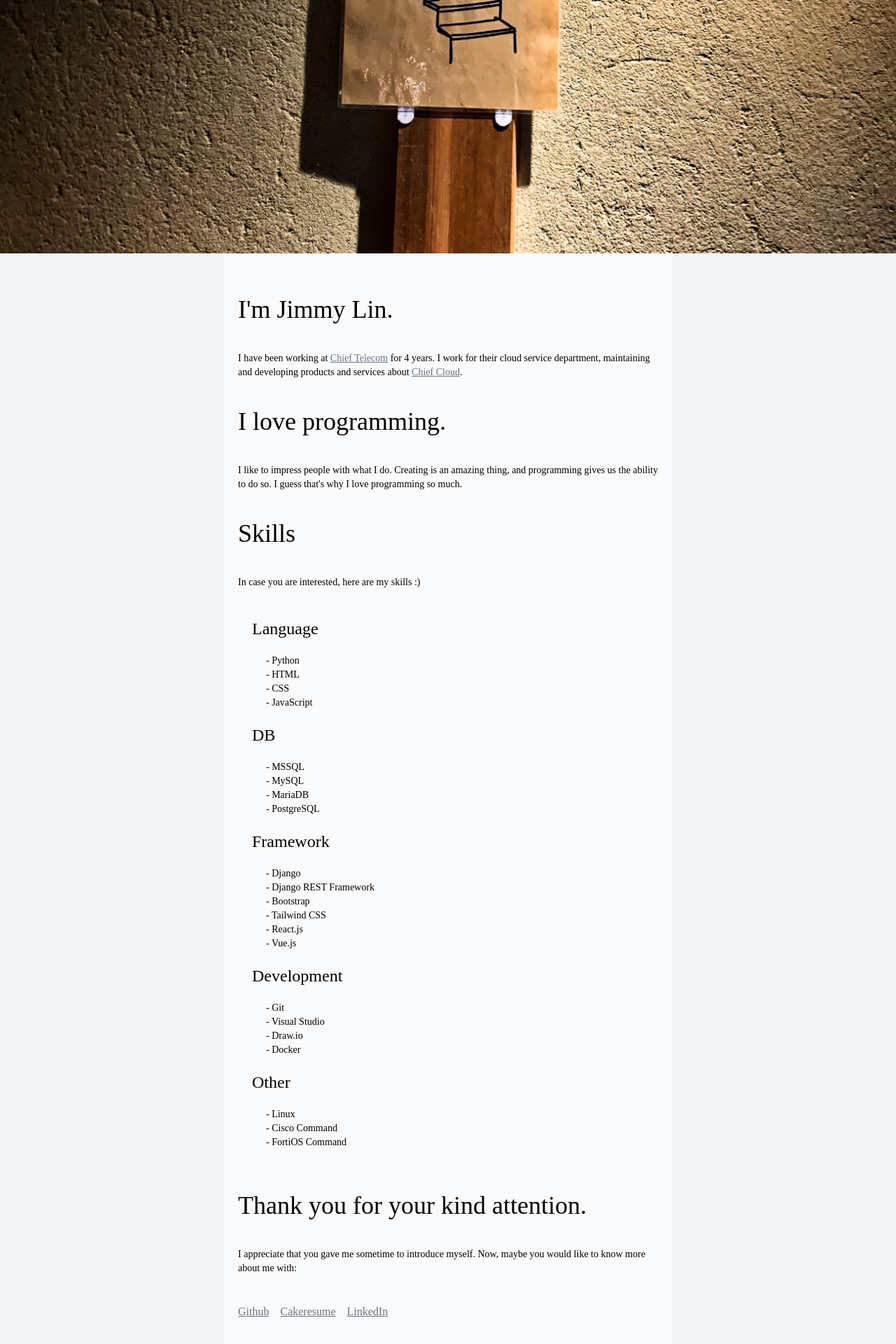
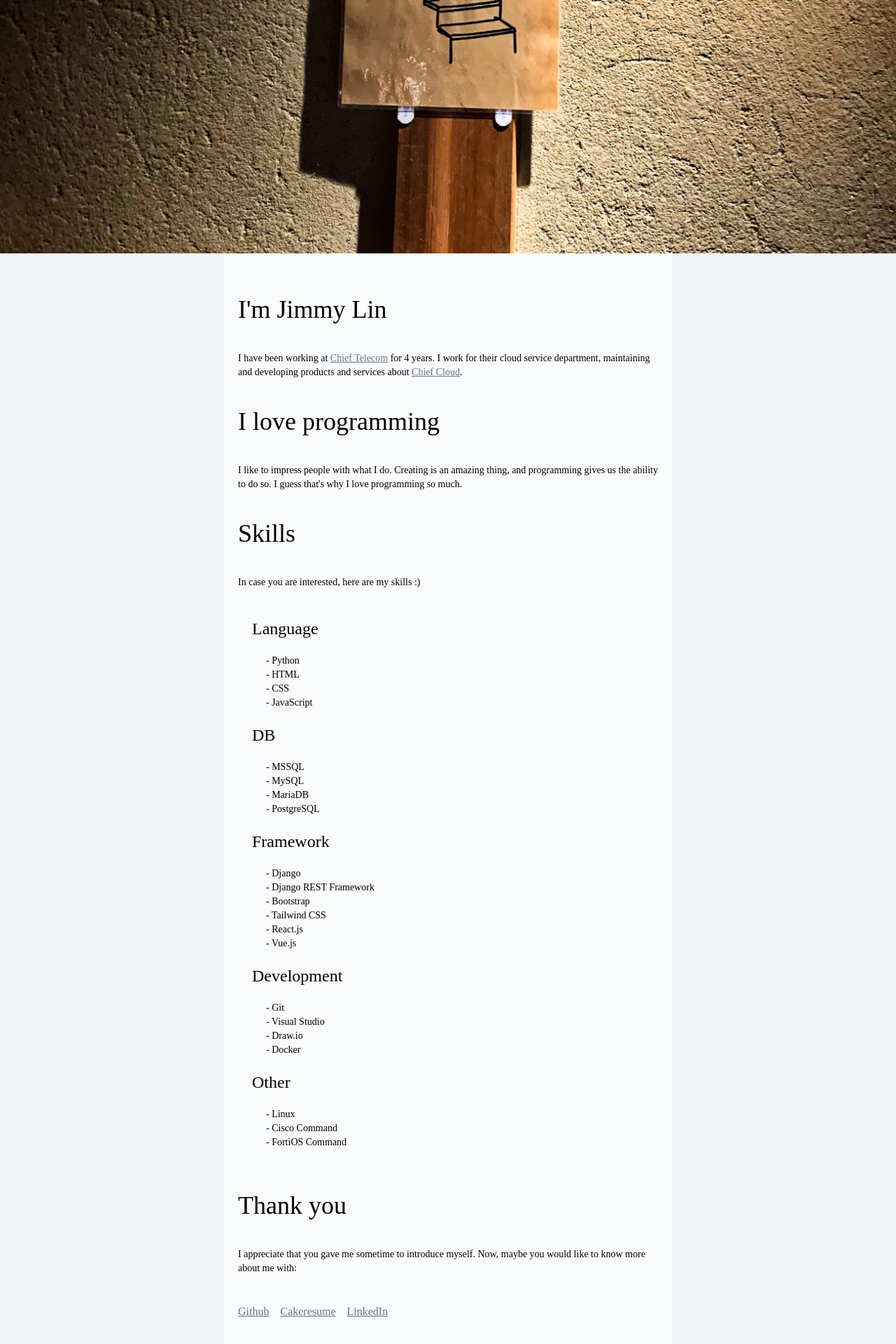
Before and after one commit to thejimmylin/j3y, a React (Create React App) app: page / in a window 1280 px wide. Shown: the part 438-2358 px from the top of the page at 70% size. Built offline with nearby package versions, Linux system fonts and the light colour scheme.

Commit message:
Update App.js

```diff
--- a/src/App.js
+++ b/src/App.js
@@ -17,7 +17,7 @@ const App = () => {
         <div className="max-w-screen-sm mx-auto bg-gray-50">
           <p className="p-5"></p>
 
-          <p className="p-5 text-4xl serif">I'm Jimmy Lin.</p>
+          <p className="p-5 text-4xl serif">I'm Jimmy Lin</p>
           <p className="p-5 text-sm">
             I have been working at{" "}
             <a href="https://www.chief.com.tw" target="_blank" rel="noreferrer" className="text-gray-500 underline hover:text-gray-600">
@@ -30,7 +30,7 @@ const App = () => {
             .
           </p>
 
-          <p className="p-5 text-4xl serif">I love programming.</p>
+          <p className="p-5 text-4xl serif">I love programming</p>
           <p className="p-5 text-sm">
             I like to impress people with what I do. Creating is an amazing thing, and programming gives us the ability to do so. I guess that's why I love
             programming so much.
@@ -84,7 +84,7 @@ const App = () => {
 
           <p className="p-5 text-sm"></p>
 
-          <p className="max-w-screen-sm p-5 mx-auto text-4xl serif">Thank you for your kind attention.</p>
+          <p className="max-w-screen-sm p-5 mx-auto text-4xl serif">Thank you</p>
           <p className="max-w-screen-sm p-5 mx-auto text-sm">
             I appreciate that you gave me sometime to introduce myself. Now, maybe you would like to know more about me with:
           </p>
```
